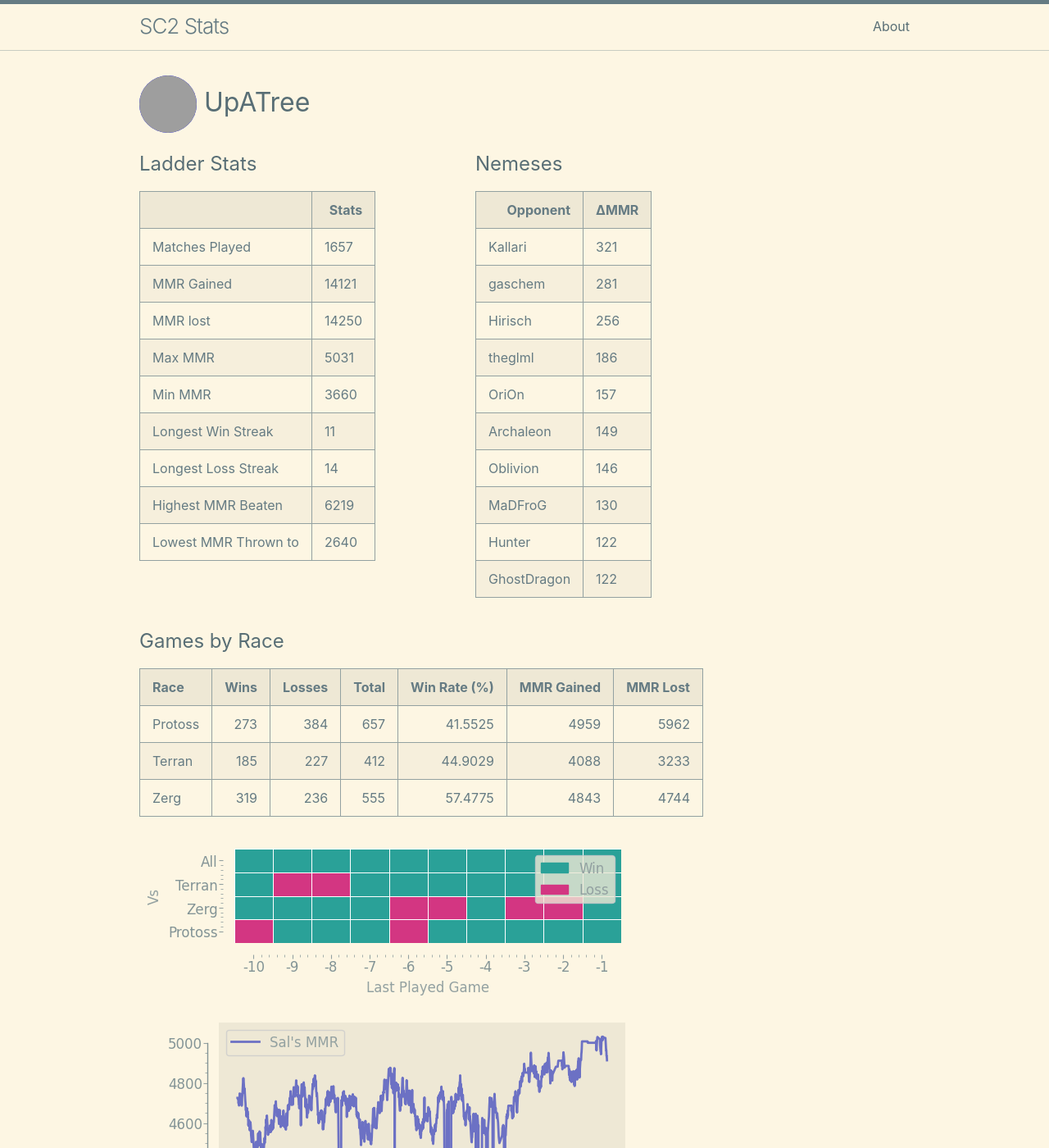
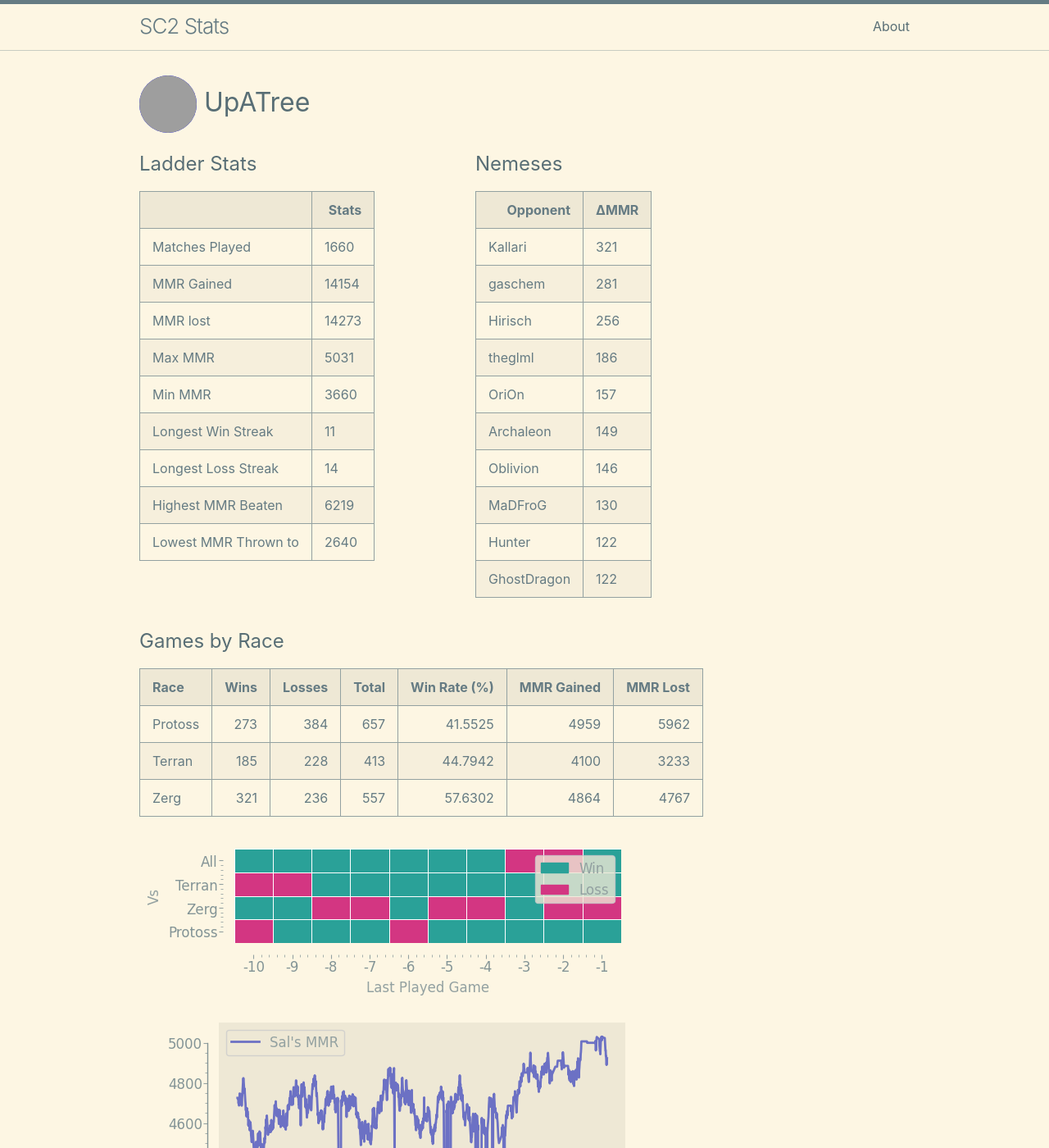
Before and after one commit to kylermurphy/UpATree, a Jekyll site: the page built from docs/index.md, in a window 1280 px wide and 1400 px high. Shown: the whole window at 82% size. Built offline with Jekyll 4.4.1, drawn with Linux system fonts in a browser that asks for light colours; grey boxes are pictures that could not be loaded.

Commit message:
running on push

```diff
--- a/docs/index.md
+++ b/docs/index.md
@@ -18,15 +18,15 @@ layout: home
   <tbody>
     <tr>
       <td>Matches Played</td>
-      <td>1657</td>
+      <td>1660</td>
     </tr>
     <tr>
       <td>MMR Gained</td>
-      <td>14121</td>
+      <td>14154</td>
     </tr>
     <tr>
       <td>MMR lost</td>
-      <td>14250</td>
+      <td>14273</td>
     </tr>
     <tr>
       <td>Max MMR</td>
@@ -115,8 +115,8 @@ layout: home
 | Race    |   Wins |   Losses |   Total |   Win Rate (%) |   MMR Gained |   MMR Lost |
 |:--------|-------:|---------:|--------:|---------------:|-------------:|-----------:|
 | Protoss |    273 |      384 |     657 |        41.5525 |         4959 |       5962 |
-| Terran  |    185 |      227 |     412 |        44.9029 |         4088 |       3233 |
-| Zerg    |    319 |      236 |     555 |        57.4775 |         4843 |       4744 |
+| Terran  |    185 |      228 |     413 |        44.7942 |         4100 |       3233 |
+| Zerg    |    321 |      236 |     557 |        57.6302 |         4864 |       4767 |
 
 ![Games by Race](./assets/gm_hist.png)
 
--- a/log.txt
+++ b/log.txt
@@ -782,3 +782,4 @@ Writing a log file 2025-04-01 16:53:52.
 Writing a log file 2025-04-01 17:22:08.
 Writing a log file 2025-04-01 17:48:15.
 Writing a log file 2025-04-01 18:31:29.
+Writing a log file 2025-04-01 18:52:35.
```
Also changed, not shown: docs/assets/MMR.png, docs/assets/daily.png, docs/assets/gm_hist.png, docs/assets/r_wrt.png, 1 other file.
